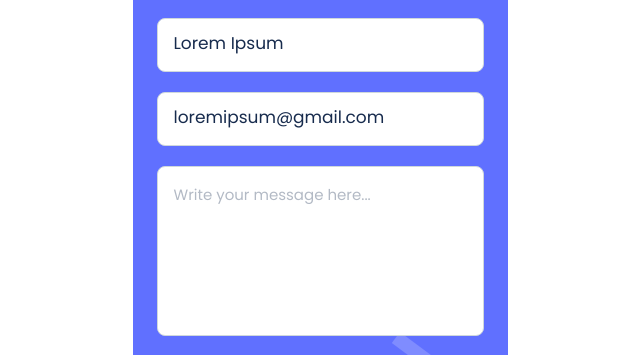
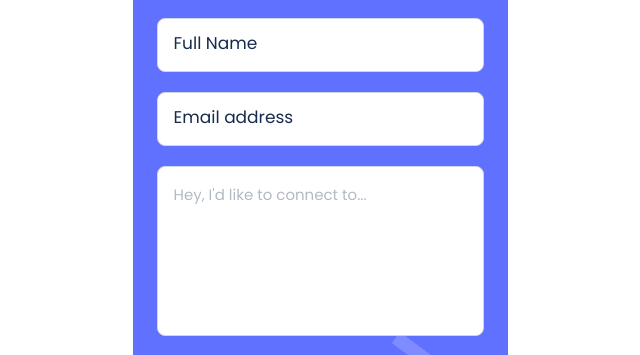
Before and after one commit to Roathy/-Portfolio-, a website: page index.html in a window 1280 px wide. Shown: the part 4905-5260 px from the top of the page, without its empty margins (320-960 px from the left). Drawn offline with Linux system fonts and the light colour scheme.

Commit message:
Update placeholders to be more descriptive

```diff
--- a/index.html
+++ b/index.html
@@ -271,13 +271,13 @@
             <form action="https://formspree.io/f/xyyaojgk" method="post">
                 <ul>
                     <li>
-                        <input type="text" class="form-input" name="name" id="name" placeholder="Lorem Ipsum" maxlength="30" required />
+                        <input type="text" class="form-input" name="name" id="name" placeholder="Full Name" maxlength="30" required />
                     </li>
                     <li>
-                        <input type="email" class="form-input" name="email" id="email" placeholder="loremipsum@gmail.com" required />
+                        <input type="email" class="form-input" name="email" id="email" placeholder="Email address" required />
                     </li>
                     <li>
-                        <textarea placeholder="Write your message here..." maxlength="500" name="message" rows="10" cols="30" required></textarea>
+                        <textarea placeholder="Hey, I'd like to connect to..." maxlength="500" name="message" rows="10" cols="30" required></textarea>
                     </li>
                     <li>
                         <input type="submit" class="contact-btn" value="Get in touch" />
```
